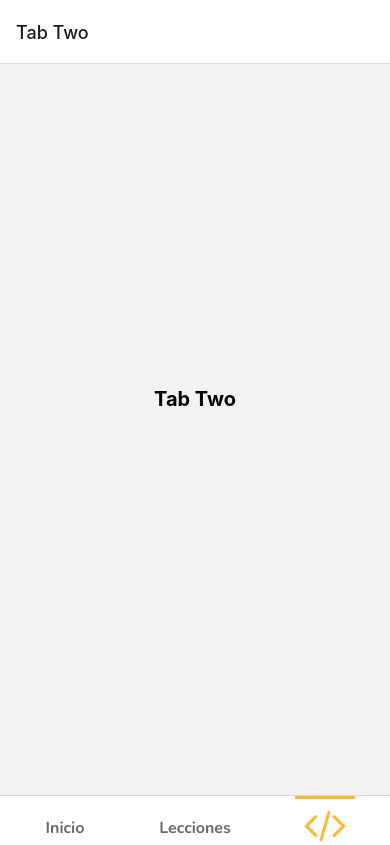
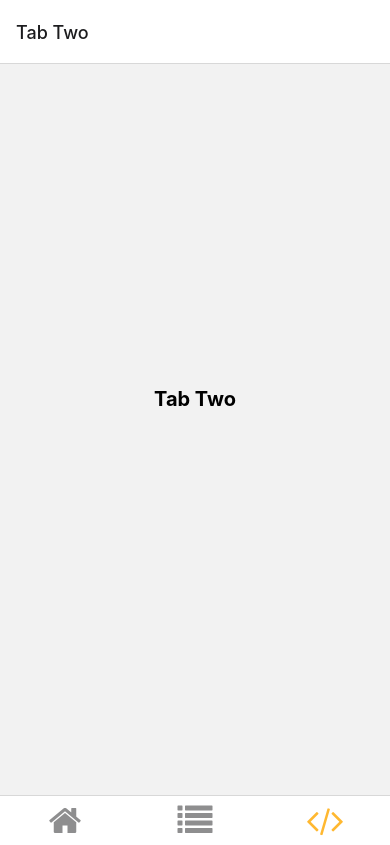
Before and after one commit to CalebGDM/Physum, a React Native app: screen /TabTwo in a window 390 px wide. Built offline with nearby package versions, Linux system fonts and the light colour scheme; what expo-linking would draw is missing.

Commit message:
chore: Delete text from tabBarIcons
Deleted text from the tabBarIcorn for saving space

```diff
--- a/src/navigation/TabBarIcon.tsx
+++ b/src/navigation/TabBarIcon.tsx
@@ -11,17 +11,13 @@ const TabBarIcon = (props: {
   focused: boolean;
   title: string;
 }) => {
-    const theme = getTheme()
-  return props.focused ? (
-    <>
-    <View style={{width:60, height:3, backgroundColor: props.color, marginBottom: 15, marginTop: -2}}></View>
-      <FontAwesome size={40} style={{ marginBottom: -3, marginTop: -9 }} {...props} />
-      </>
-
-  ) : (
-    <Text style={[NormalText.Bold, {color: Colors[theme].neutral[400], marginTop: 15}]}>{props.title}</Text>
+  const theme = getTheme();
+  return (
+    <FontAwesome
+      size={35}
+      {...props}
+    />
   );
 };
 
-
 export default TabBarIcon;
```
